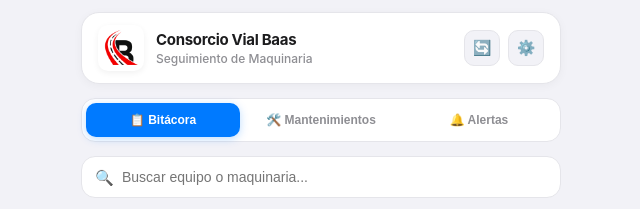
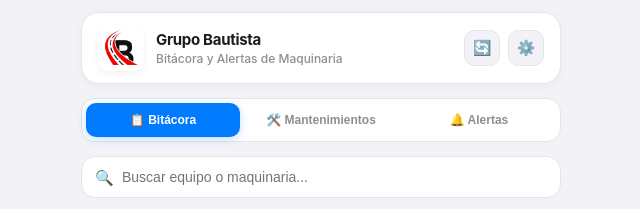
Before and after one commit to ferdoctuss/notis-app, a plain HTML site: page index.html in a window 1280 px wide. Shown: the top 209 px of the page, 319-959 px from the left. Drawn offline with Linux system fonts and the light colour scheme.

Commit message:
Update index.html

```diff
--- a/index.html
+++ b/index.html
@@ -471,8 +471,8 @@
         <div class="header-box">
             <img src="icono.png" alt="Logo" class="company-logo">
             <div class="header-titles">
-                <h1 class="company-title">Consorcio Vial Baas</h1>
-                <p class="app-subtitle">Seguimiento de Maquinaria</p>
+                <h1 class="company-title">Grupo Bautista</h1>
+                <p class="app-subtitle">Bitácora y Alertas de Maquinaria</p>
             </div>
             <div class="header-actions">
                 <button class="action-btn" id="refreshBtn" title="Recargar Web">🔄</button>
```
